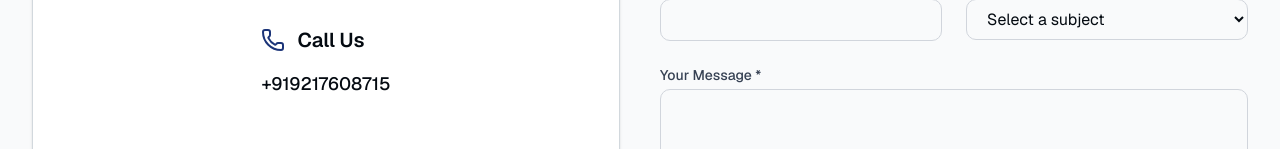
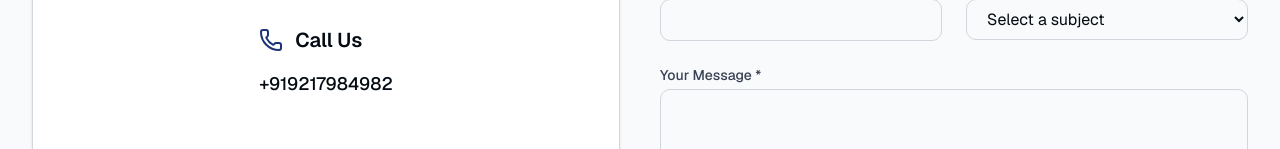
Before and after one commit to myproject8655/cyber-report, a Next.js app: page /contact in a window 1280 px wide. Shown: the part 651-800 px from the top of the page. Built offline with nearby package versions, Linux system fonts and the light colour scheme; no server answers.

Commit message:
Update index.ts

```diff
--- a/src/data/index.ts
+++ b/src/data/index.ts
@@ -1,4 +1,4 @@
 export const data = {
   siteName: "Cyber Report",
-  contactPhone: "+919217608715",
+  contactPhone: "+919217984982",
 };
```
